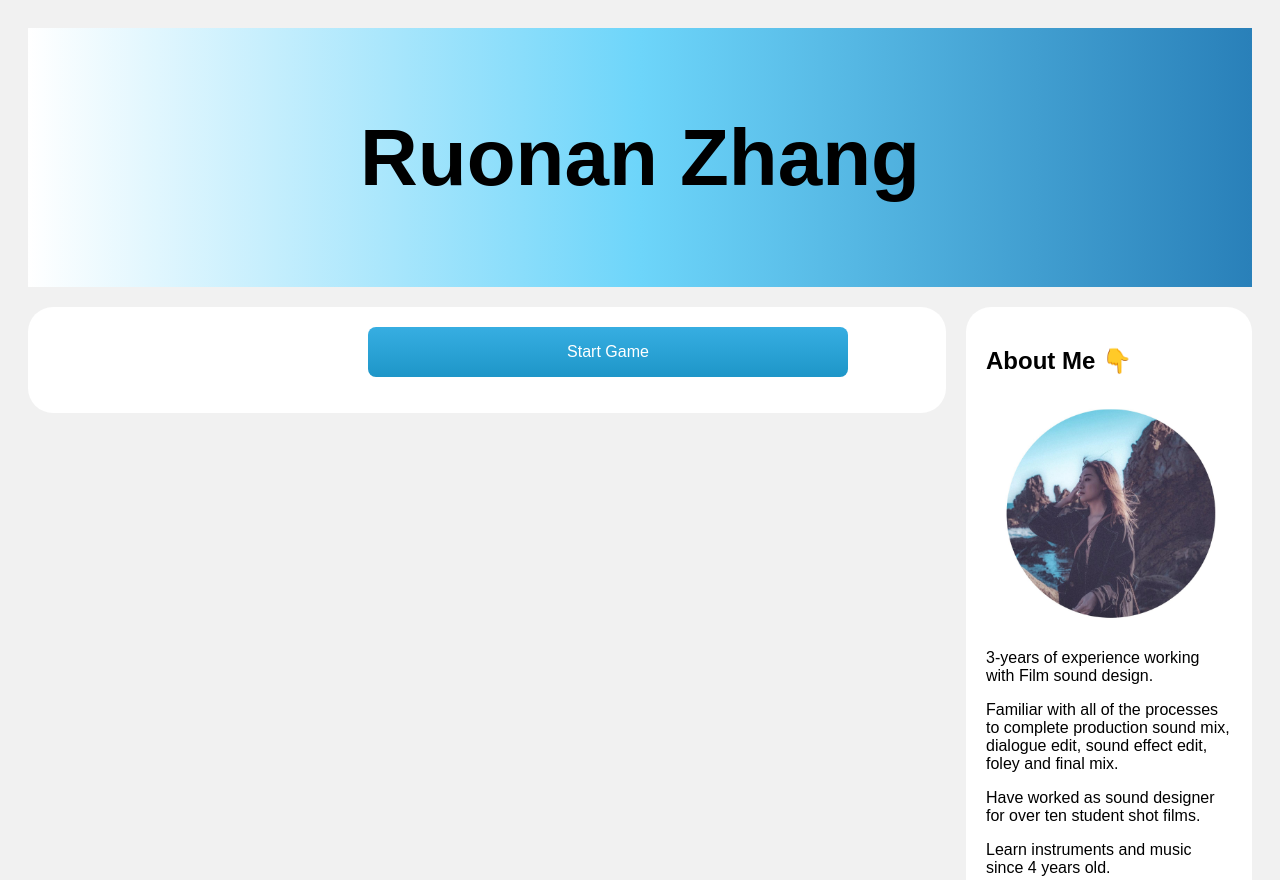
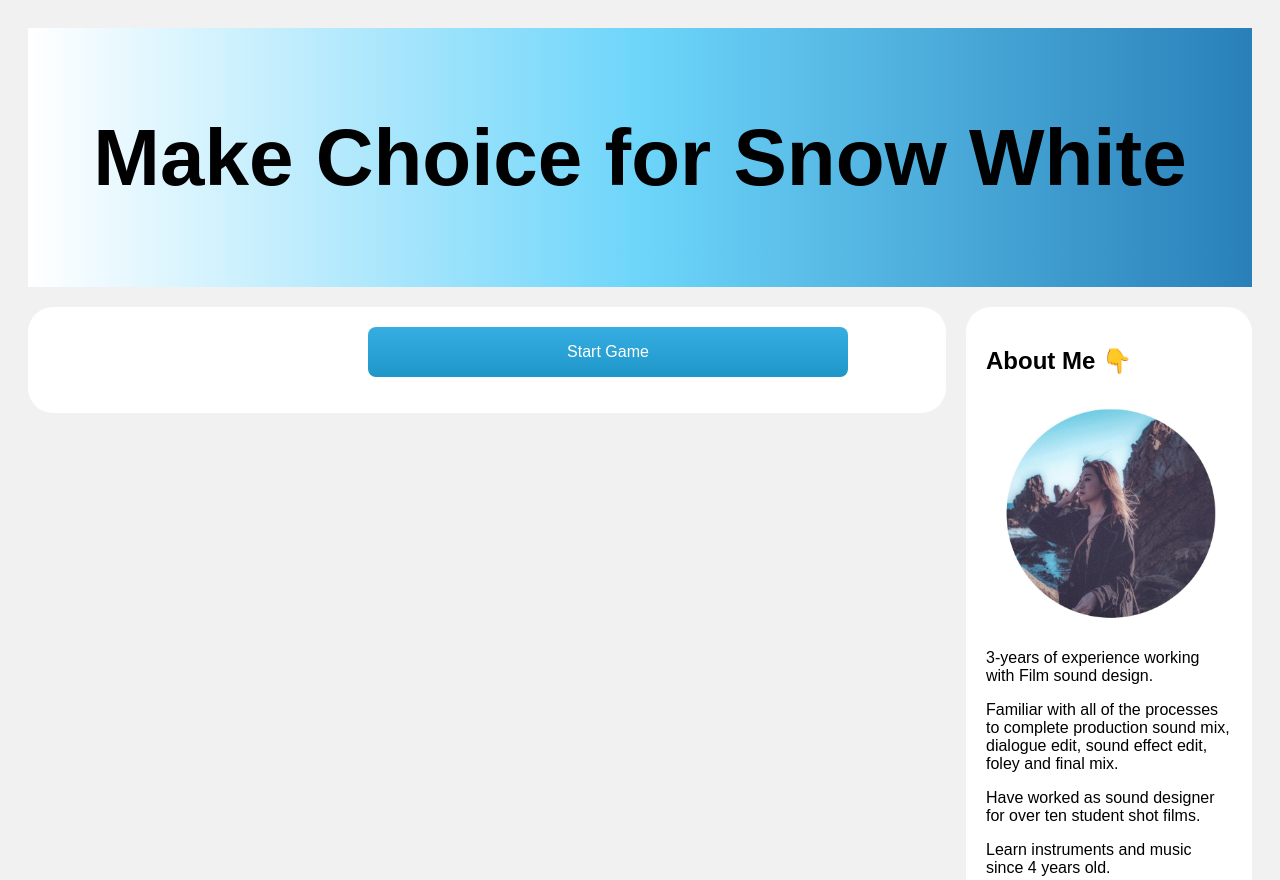
Before and after one commit to JinyiChenUofT/snow-white, a website: page public/index.html in a window 1280 px wide. Shown: the top 880 px of the page. Drawn offline with nearby package versions, Linux system fonts and the light colour scheme.

Commit message:
update header

```diff
--- a/public/index.html
+++ b/public/index.html
@@ -9,7 +9,7 @@
 <body>
 
   <div class="header">
-    <h1>Ruonan Zhang</h1>
+    <h1>Make Choice for Snow White</h1>
   </div>
 
   <div class="row">
```
